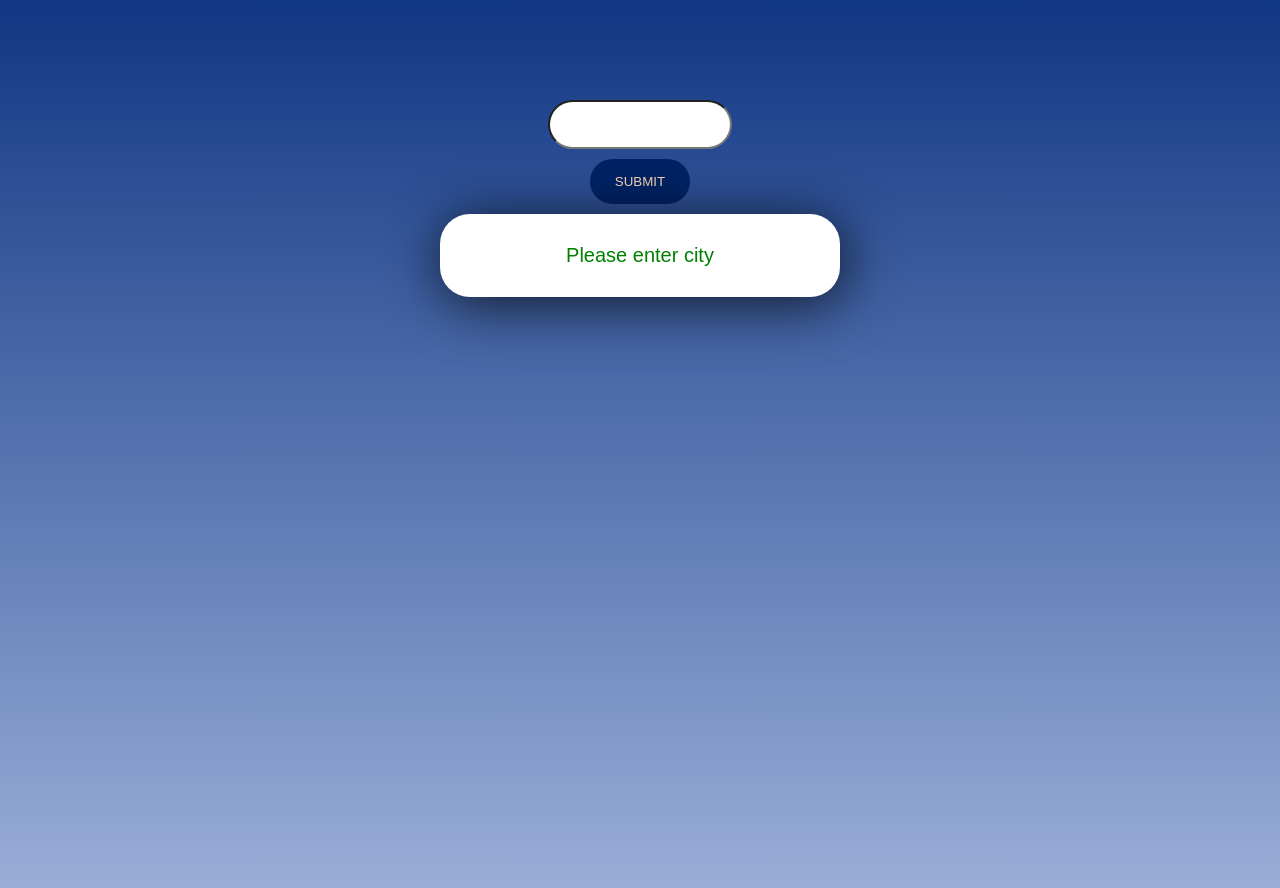
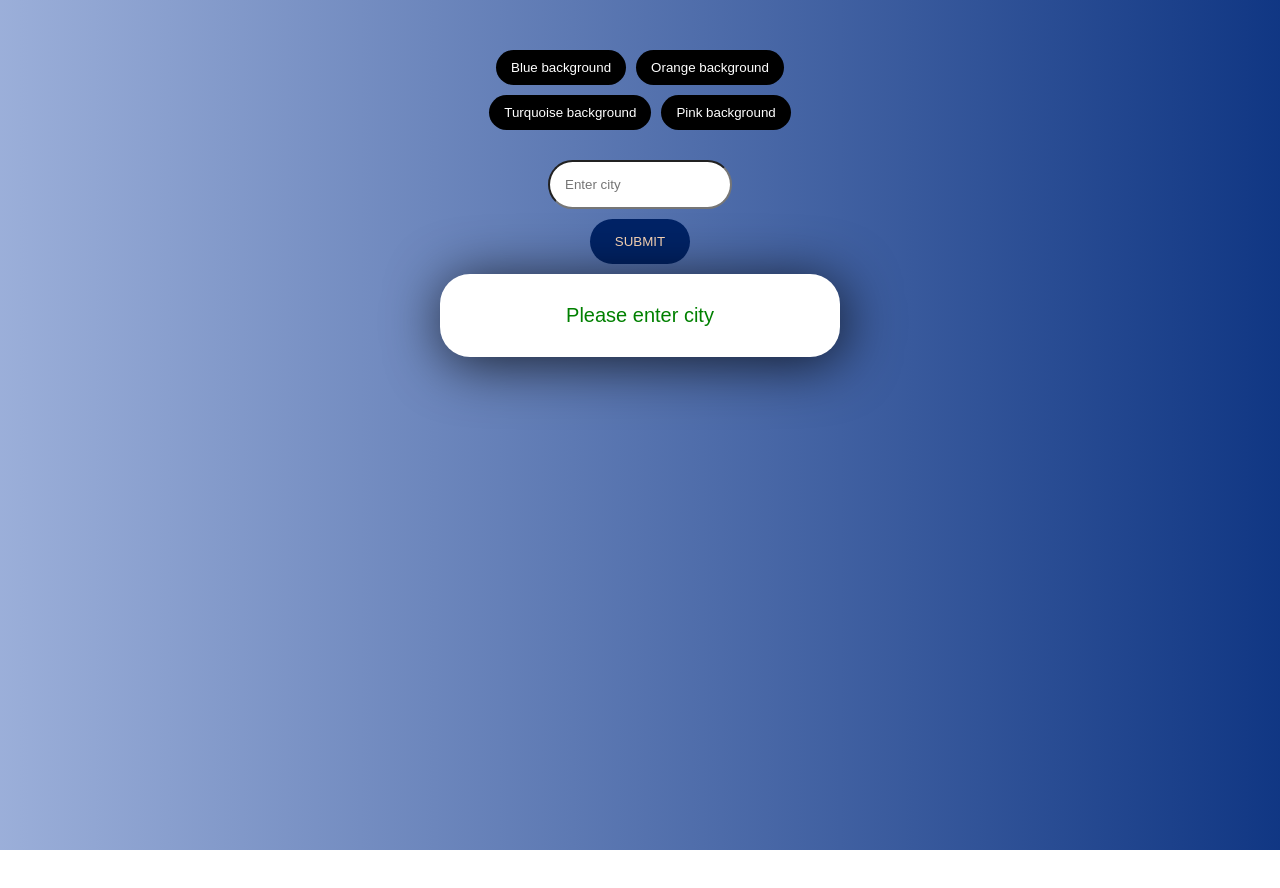
Before and after one commit to theromanovich/weather-app, a React (Vite) app: page / in a window 1280 px wide. Shown: the top 888 px of the page. After the commit the page ends 850 px from the top, so only its background shows below. Built offline with nearby package versions, Linux system fonts and the light colour scheme; no server answers.

Commit message:
add change bg buttons

```diff
--- a/index.html
+++ b/index.html
@@ -1,5 +1,5 @@
 <!DOCTYPE html>
-<html lang="en">
+<html lang="en" class="pink-bg">
   <head>
     <meta charset="UTF-8" />
     <link rel="icon" type="image/svg+xml" href="/vite.svg" />
--- /dev/null
+++ b/src/components/ChangeBg/ChangeBg.jsx
@@ -0,0 +1,30 @@
+import { useState, useEffect } from "react"
+const ChangeBg = () => {
+    const [bg, setBg] = useState('blue-bg')
+
+    useEffect(() => {
+        document.documentElement.className = bg
+    }, [bg])
+    const setBlueBg = () => {
+        setBg('blue-bg');
+    }
+    const setOrangeBg = () => {
+        setBg('orange-bg');
+    }
+    const setGreenBg = () => {
+        setBg('green-bg');
+    }
+    const setPinkBg = () => {
+        setBg('pink-bg');
+    }
+
+    return (
+        <div className="bg-buttons">
+            <button onClick={setBlueBg}>Blue background</button>
+            <button onClick={setOrangeBg}>Orange background</button>
+            <button onClick={setGreenBg}>Turquoise background</button>
+            <button onClick={setPinkBg}>Pink background</button>
+        </div>
+    )
+}
+export default ChangeBg
--- a/src/components/Weather/Weather.jsx
+++ b/src/components/Weather/Weather.jsx
@@ -2,10 +2,12 @@ import { useCityContext } from "../../helpers/city-context"
 import WeatherInput from "./WeatherInput/WeatherInput"
 import WeatherOutput from "./WeatherOutput/WeatherOutput"
 import WeatherAdditional from "./WeatherAdditional/WeatherAdditional"
+import ChangeBg from "../ChangeBg/ChangeBg"
 const Weather = () => {
   const {city} = useCityContext()
   return (
      <div className="weather">
+        <ChangeBg/>
         <WeatherInput/>
         <WeatherOutput/>
         {city && <WeatherAdditional/>}
--- a/src/components/Weather/WeatherInput/WeatherInput.jsx
+++ b/src/components/Weather/WeatherInput/WeatherInput.jsx
@@ -14,7 +14,7 @@ const WeatherInput = () => {
 
   return (
     <form className="weather-input" onSubmit={setNewCity}>
-        <input type="text" ref={cityInput} />
+        <input type="text" ref={cityInput} placeholder="Enter city" />
         <button>submit</button>
     </form>
   )
--- a/src/style/blocks/weather.scss
+++ b/src/style/blocks/weather.scss
@@ -5,7 +5,7 @@
     justify-content: center;
     align-items: center;
     flex-direction: column;
-    margin: 100px auto;
+    margin: 50px auto;
     &-card {
         background-color: white;
         width: 100%;
@@ -104,3 +104,22 @@
     }
 
 }
+
+
+.bg-buttons {
+    display: flex;
+    flex-wrap: wrap;
+    gap: 10px;
+    align-items: center;
+    justify-content: center;
+    margin-bottom: 30px;
+    button {
+        cursor: pointer;
+        background: black;
+        color: white;
+        padding: 10px 15px;
+        text-align: center;
+        border: none;
+        border-radius: 30px;
+    }
+}
--- a/src/style/global.scss
+++ b/src/style/global.scss
@@ -1,4 +1,7 @@
+
 @import 'blocks/weather.scss';
+@import 'variables.scss';
+
 
 * {
     margin: 0;
@@ -8,9 +11,6 @@ body {
     font-family: sans-serif;
     height: 100vh;
     width: 100vw;
-    background: hsla(221, 45%, 73%, 1);
-    background: linear-gradient(90deg, hsla(221, 45%, 73%, 1) 0%, hsla(220, 78%, 29%, 1) 100%);
-    background: -moz-linear-gradient(90deg, hsla(221, 45%, 73%, 1) 0%, hsla(220, 78%, 29%, 1) 100%);
-    background: -webkit-linear-gradient(90deg, hsla(221, 45%, 73%, 1) 0%, hsla(220, 78%, 29%, 1) 100%);
+    background: linear-gradient(90deg, var(--data-color-secondary) 0%, var(--data-color-primary) 100%);
     background-repeat: no-repeat;
 }
--- /dev/null
+++ b/src/style/variables.scss
@@ -0,0 +1,20 @@
+
+.blue-bg {
+    --data-color-primary: hsla(220, 78%, 29%, 1);
+    --data-color-secondary: hsla(221, 45%, 73%, 1);
+}
+
+.orange-bg {
+    --data-color-primary: hsla(33, 100%, 53%, 1);
+    --data-color-secondary: hsla(58, 100%, 68%, 1);
+}
+
+.green-bg {
+    --data-color-primary: hsla(167, 68%, 73%, 1) ;
+    --data-color-secondary: hsla(178, 59%, 48%, 1);
+}
+
+.pink-bg {
+    --data-color-primary: hsla(299, 85%, 90%, 1);
+    --data-color-secondary:  hsla(11, 82%, 87%, 1) ;
+}
```
